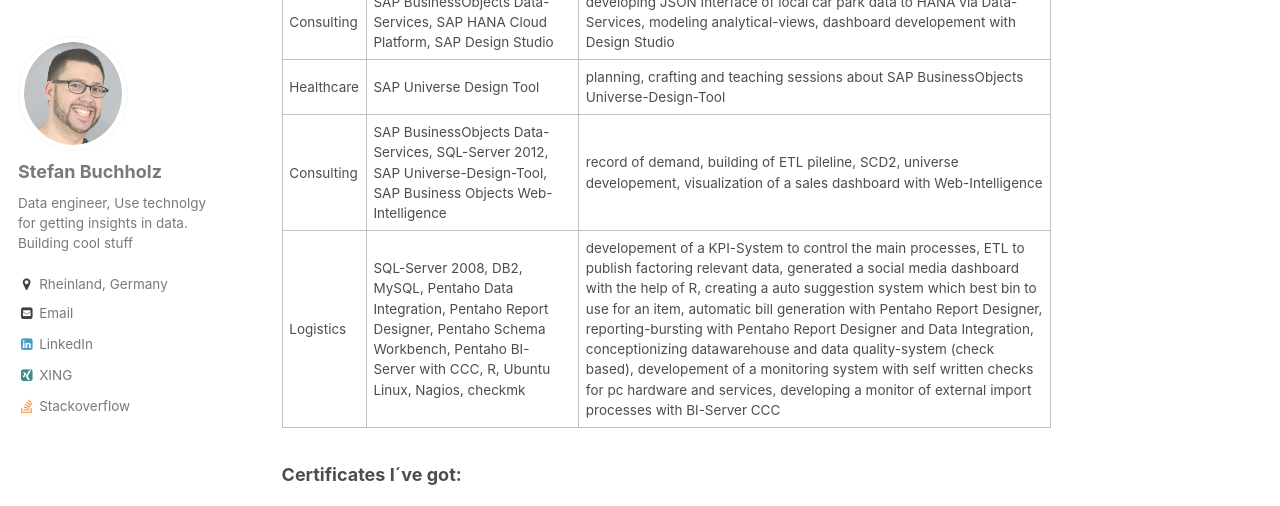
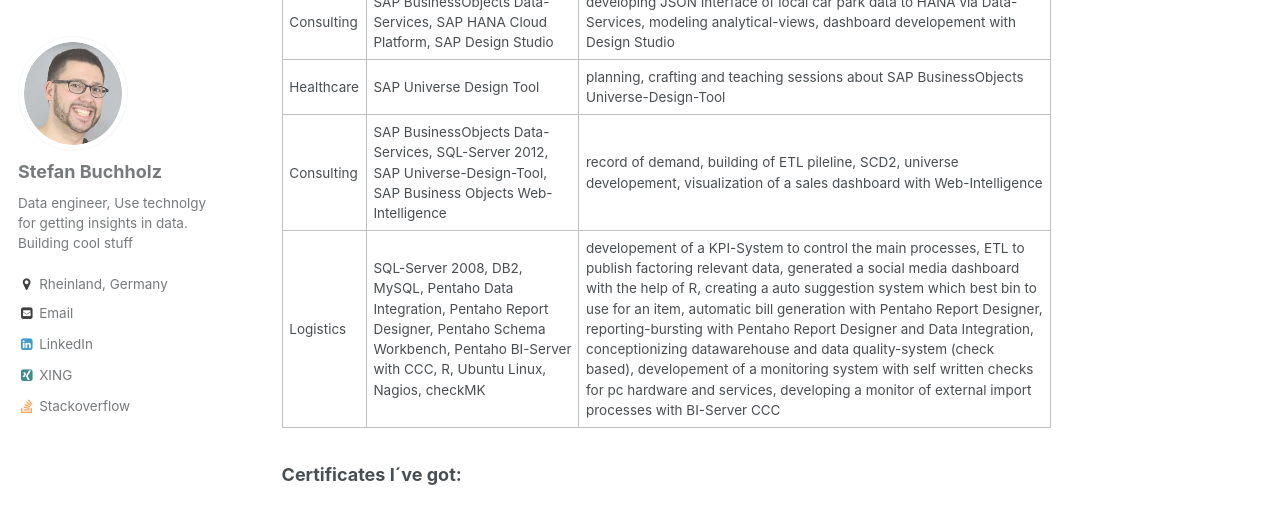
Before and after one commit to gordonshamway/blog, a Jekyll site: the page built from about/index.md, in a window 1280 px wide and 900 px high, scrolled down 1152 px. Shown: the top 506 px of the window. Built offline with Jekyll 4.4.1, drawn with Linux system fonts in a browser that asks for light colours.

```diff
--- a/about/index.md
+++ b/about/index.md
@@ -23,14 +23,14 @@ Since I started reading about Pentaho Datawarehouses in 2009 I was hooked. Addit
 
 ### What I´ve done so far in BI:
 
-Sector     | Technolgy	| Description
--------- | ----------- |
+Sector     | Technolgy	| Description |
+-------- | ----------- | ----- |
 Media | SQL-Server 2012/2014, SSIS, SSRD, SSMS, Visual Studio, Sharepoint, Tableau, GIT | datamart developement (integrating new datasources, staging, SCD1, deduplicating, pivoting, partitioning, snapshot-based CDC hashes), developement of a autodocumenting code system based on TSQL and yEd, planning and creating of a template based dimension and fact creation system, dashboardgeneration with tableau based on google analytics data scraped with python, SSIS and TSQL, developement of a monitoring system including screen dimension and errorfact (Kimball), developement of a ETL flow to get ECB Currency Codes and use them in several other dataflows
 Chemics | SAP BusinessObjects Web-Intelligence | planning, crafting and teaching sessions about SAP BusinessObjects Web-Intelligence
 Consulting | SAP BusinessObjects Data-Services, SAP HANA Cloud Platform, SAP Design Studio | developing JSON Interface of local car park data to HANA via Data-Services, modeling analytical-views, dashboard developement with Design Studio
 Healthcare | SAP Universe Design Tool | planning, crafting and teaching sessions about SAP BusinessObjects Universe-Design-Tool
 Consulting |SAP BusinessObjects Data-Services, SQL-Server 2012, SAP Universe-Design-Tool, SAP Business Objects Web-Intelligence | record of demand,  building of ETL pileline, SCD2, universe developement, visualization of a sales dashboard with Web-Intelligence
-Logistics | SQL-Server 2008, DB2, MySQL, Pentaho Data Integration, Pentaho Report Designer, Pentaho Schema Workbench, Pentaho BI-Server with CCC, R, Ubuntu Linux, Nagios, checkmk | developement of a KPI-System to control the main processes, ETL to publish factoring relevant data, generated a social media dashboard with the help of R, creating a auto suggestion system which best bin to use for an item, automatic bill generation with Pentaho Report Designer, reporting-bursting with Pentaho Report Designer and Data Integration, conceptionizing datawarehouse and data quality-system (check based), developement of a monitoring system with self written checks for pc hardware and services, developing a monitor of external import processes with BI-Server CCC
+Logistics | SQL-Server 2008, DB2, MySQL, Pentaho Data Integration, Pentaho Report Designer, Pentaho Schema Workbench, Pentaho BI-Server with CCC, R, Ubuntu Linux, Nagios, checkMK | developement of a KPI-System to control the main processes, ETL to publish factoring relevant data, generated a social media dashboard with the help of R, creating a auto suggestion system which best bin to use for an item, automatic bill generation with Pentaho Report Designer, reporting-bursting with Pentaho Report Designer and Data Integration, conceptionizing datawarehouse and data quality-system (check based), developement of a monitoring system with self written checks for pc hardware and services, developing a monitor of external import processes with BI-Server CCC
 
 ### Certificates I´ve got:
 - Cloudera Certified Developer for Apache Hadoop (CCDH)
```
